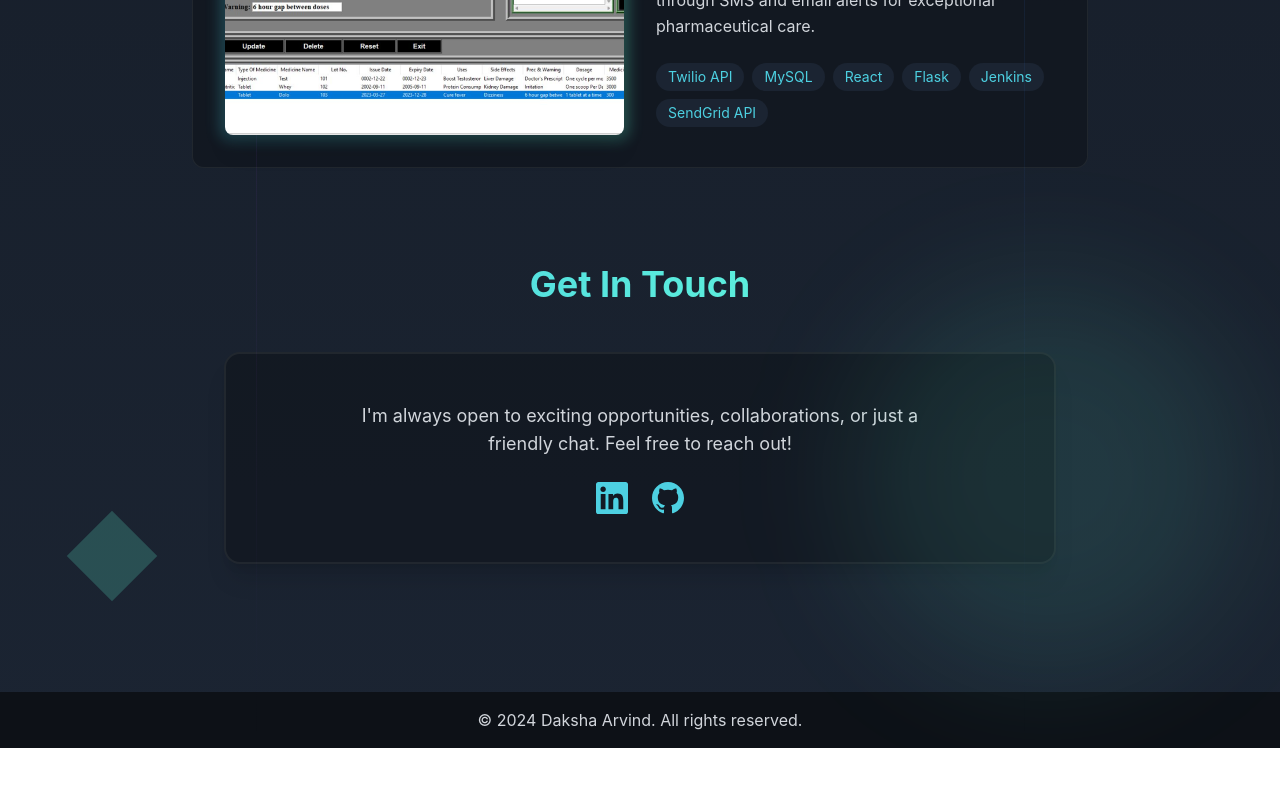
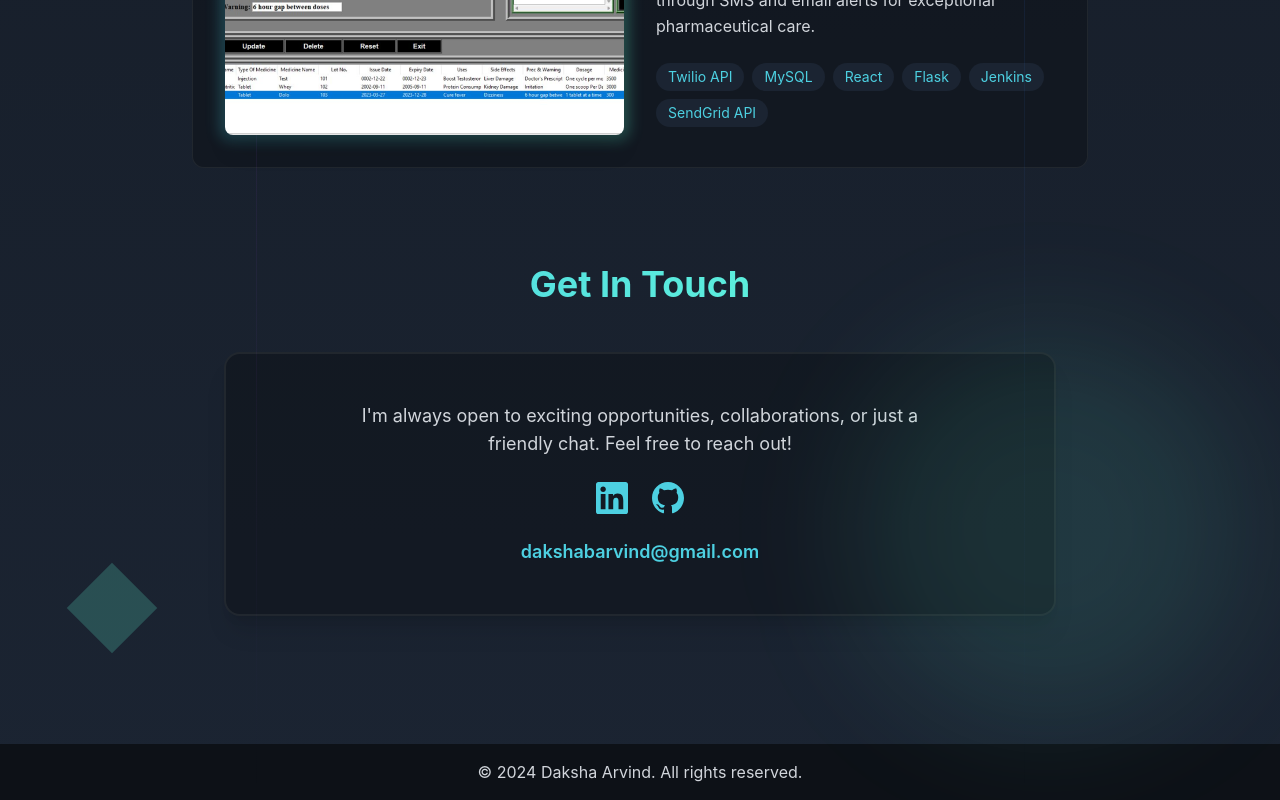
Before and after one commit to Dakshaarvind/my-portfolio, a React (Create React App) app: page / in a window 1280 px wide. Shown: the part 2760-3560 px from the top of the page. Before the commit the page ends 3508 px from the top, so only its background shows below. Built offline with nearby package versions, Linux system fonts and the light colour scheme.

Commit message:
email fro contact

```diff
--- a/src/App.js
+++ b/src/App.js
@@ -422,6 +422,15 @@ const PortfolioWebsite = () => {
                   </svg>
                 </a>
               </div>
+              <div className="mt-6 text-center">
+                <a
+                  href="mailto:dakshabarvind@gmail.com"
+                  className="text-[#4DD0E1] hover:text-[#64FFDA] transition-colors duration-300 text-lg font-semibold"
+                >
+                  dakshabarvind@gmail.com
+                </a>
+              </div>
+
             </div>
           </section>
         </main>
```
